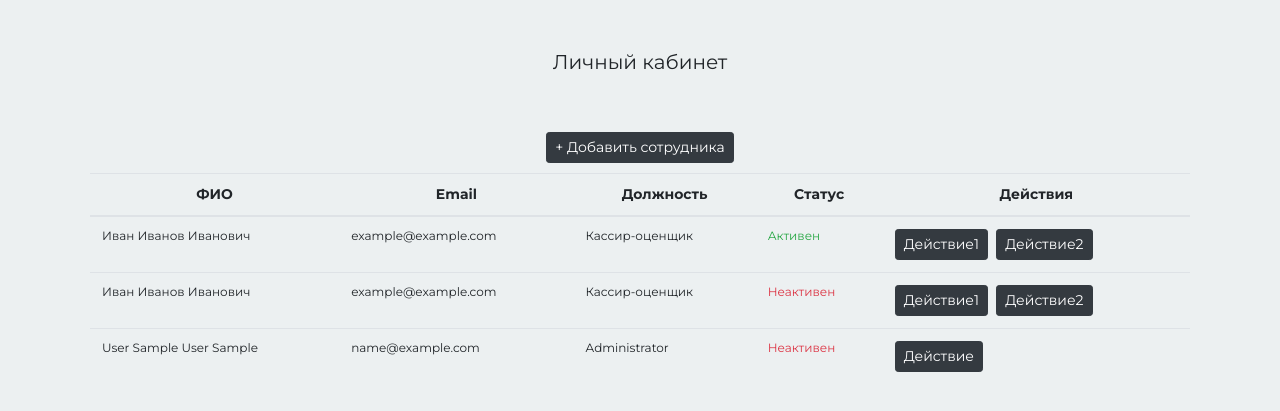
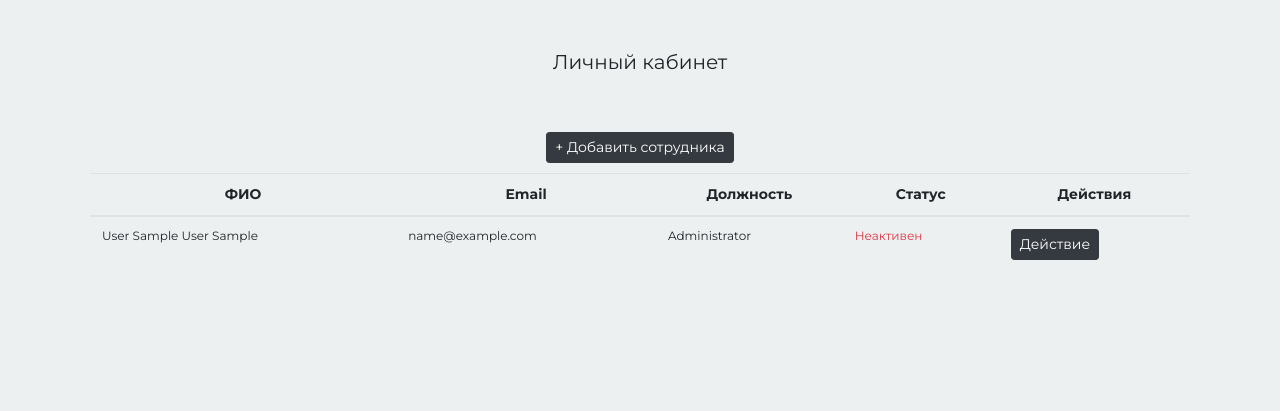
Before and after one commit to glokzs/lombard_crm, a Django app: page /accounts/1/ in a window 1280 px wide. Shown: the part 56-467 px from the top of the page. Run offline with Django 3.2, Linux system fonts and the light colour scheme; tables that the repository leaves empty hold one stand-in row (values such as "Sample post"); some libraries are stand-ins or nearby versions.

Commit message:
#31 убраны строки с примерами для заполнения таблицы

```diff
--- a/pawnshop_crm/accounts/templates/user/detail.html
+++ b/pawnshop_crm/accounts/templates/user/detail.html
@@ -26,26 +26,6 @@ Lombard CRM
                 </tr>
                 </thead>
                 <tbody>
-                <tr>
-                    <td>Иван Иванов Иванович</td>
-                    <td>example@example.com</td>
-                    <td>Кассир-оценщик</td>
-                    <td><span class="text-success">Активен</span></td>
-                    <td>
-                        <button type="button" class="btn btn-dark btn-sm control-button">Действие1</button>
-                        <button type="button" class="btn btn-dark btn-sm control-button">Действие2</button>
-                    </td>
-                </tr>
-                <tr>
-                    <td>Иван Иванов Иванович</td>
-                    <td>example@example.com</td>
-                    <td>Кассир-оценщик</td>
-                    <td><span class="text-danger">Неактивен</span></td>
-                    <td>
-                        <button type="button" class="btn btn-dark btn-sm control-button">Действие1</button>
-                        <button type="button" class="btn btn-dark btn-sm control-button">Действие2</button>
-                    </td>
-                </tr>
                 {% for user in users %}
                 <tr>
                     <td>{{ user.last_name }}
```
